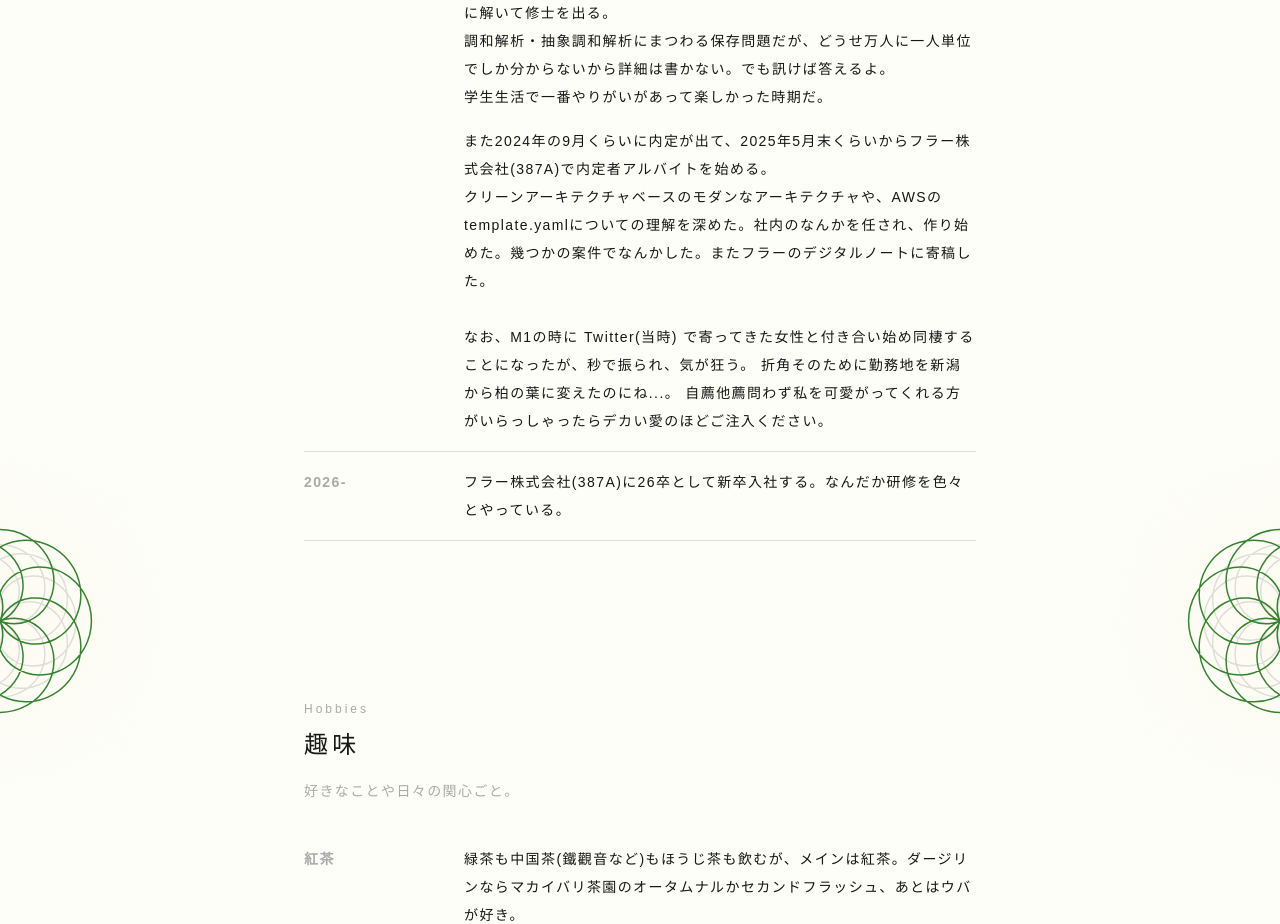
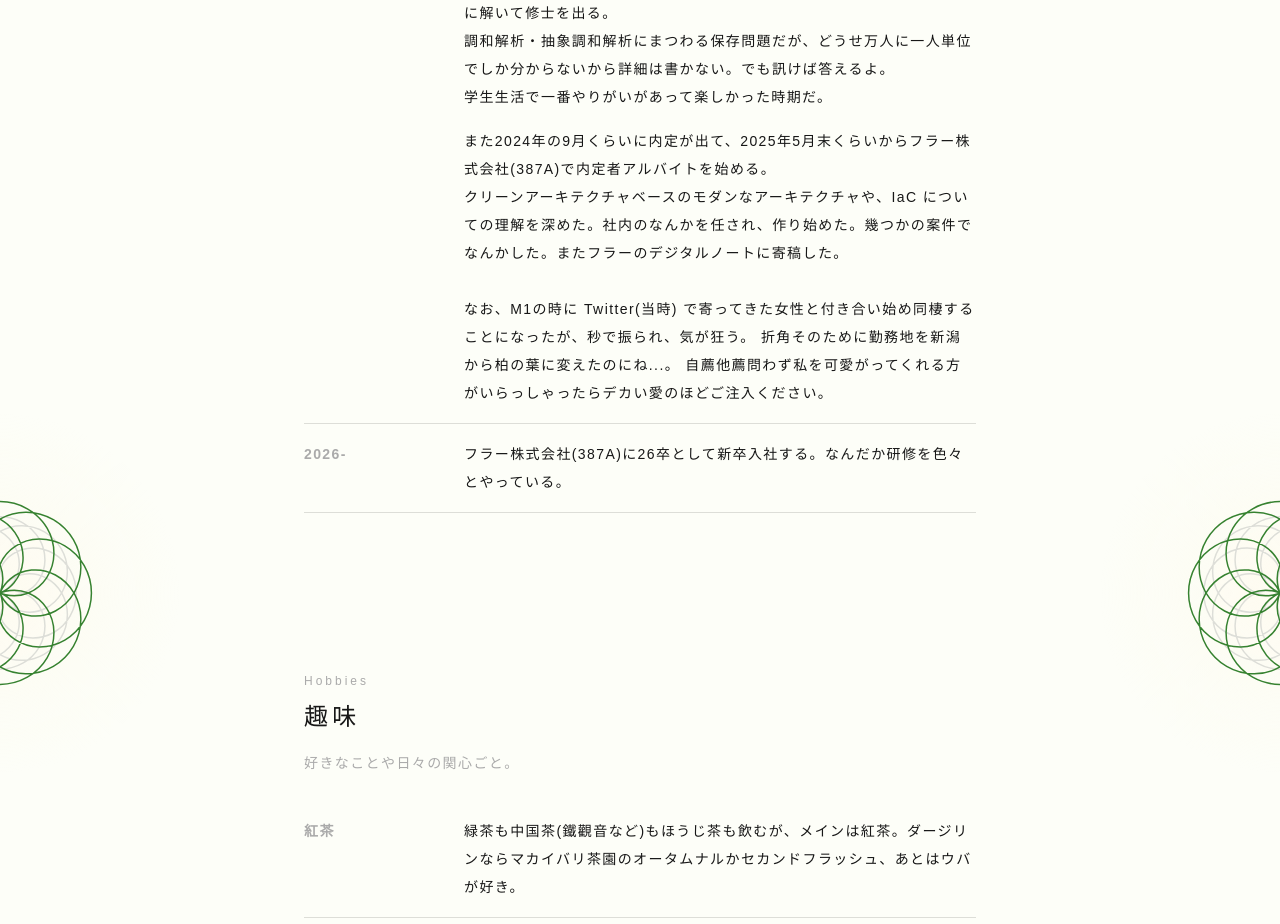
Before and after one commit to skpub/portfoliov4, a Next.js app: page / in a window 1280 px wide. Shown: the part 2020-2944 px from the top of the page. Built offline with nearby package versions, Linux system fonts and the light colour scheme; no server answers.

Commit message:
文言を訂正

```diff
--- a/components/scroll-sections.tsx
+++ b/components/scroll-sections.tsx
@@ -136,7 +136,7 @@ function CareerSection() {
 				<p className="mt-4">
 					また2024年の9月くらいに内定が出て、2025年5月末くらいからフラー株式会社(387A)で内定者アルバイトを始める。
 					<br />
-					クリーンアーキテクチャベースのモダンなアーキテクチャや、AWSのtemplate.yamlについての理解を深めた。社内のなんかを任され、作り始めた。幾つかの案件でなんかした。またフラーのデジタルノートに寄稿した。
+					クリーンアーキテクチャベースのモダンなアーキテクチャや、IaC についての理解を深めた。社内のなんかを任され、作り始めた。幾つかの案件でなんかした。またフラーのデジタルノートに寄稿した。
 				</p>
 				<p>
 					<br />
```
